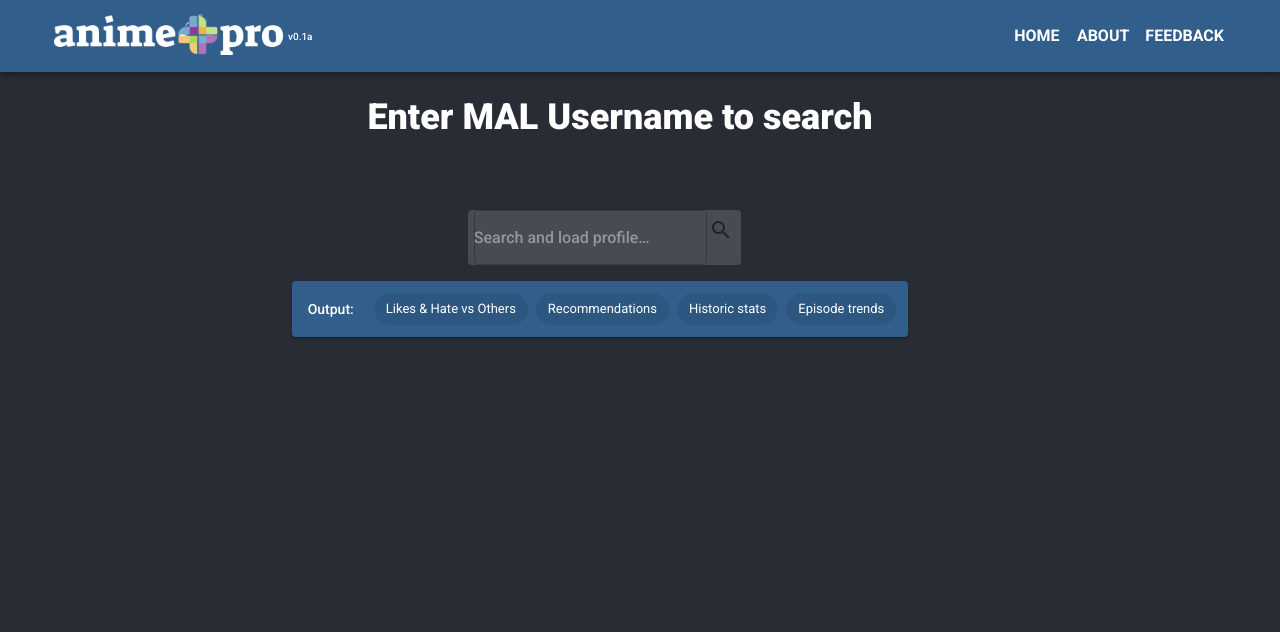
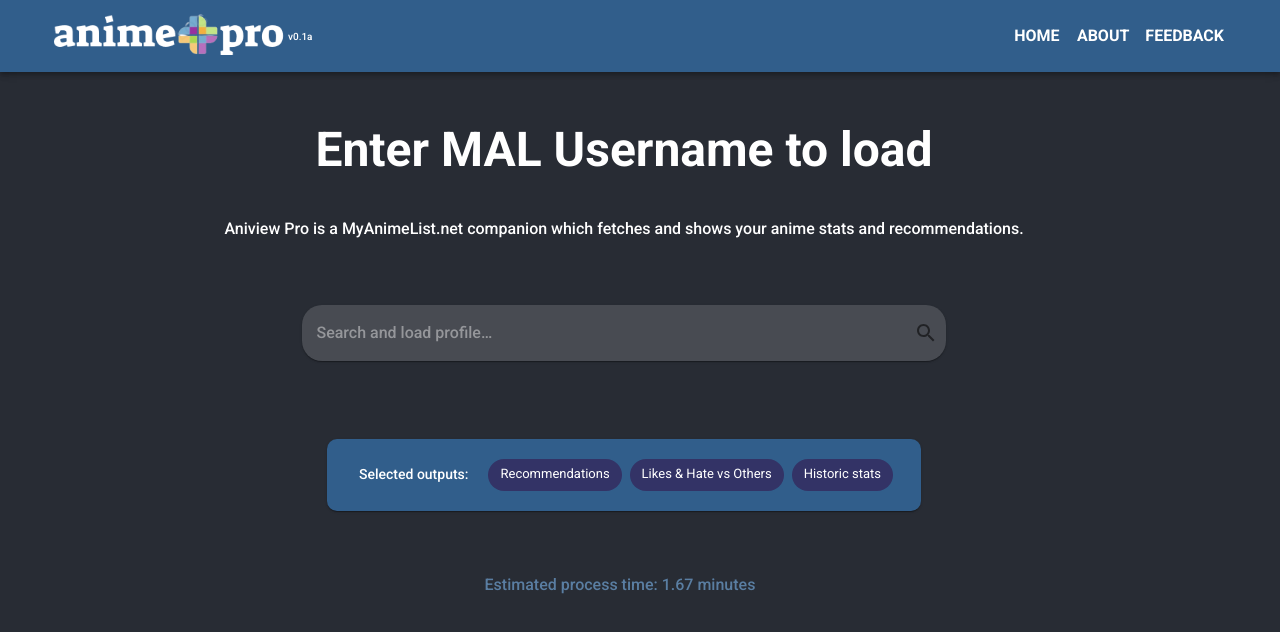
Before and after one commit to shanzei27/aniview-pro, a React (Create React App) app in the folder client/: page / in a window 1280 px wide. Shown: the top 632 px of the page. Built offline with nearby package versions, Linux system fonts and the light colour scheme; no server answers.

Commit message:
main search UI done

```diff
--- a/client/src/App.js
+++ b/client/src/App.js
@@ -38,6 +38,10 @@
     }
   },
   typography: {
+    lead: {
+      fontSize: 48,
+      fontWeight: 600,
+    },
     h1: {
       fontSize: 36,
       fontWeight: 800,
--- a/client/src/components/Appbar.js
+++ b/client/src/components/Appbar.js
@@ -145,7 +145,7 @@
 
   return (
     <>
-      <AppBarTop position="sticky" sx={{ zIndex: (theme) => theme.zIndex.drawer + 1, backgroundColor: "#315E8B" }}>
+      <AppBarTop position="sticky" sx={{ zIndex: (theme) => theme.zIndex.drawer + 1, backgroundColor: "#315E8B", marginBottom: '20px'}}>
       <Container maxWidth='85%'>
         <Toolbar >
         <Box
--- a/client/src/components/LikeVsHateSection/LikeVsHateRow.js
+++ b/client/src/components/LikeVsHateSection/LikeVsHateRow.js
@@ -13,7 +13,6 @@
 }));
 
 const LikeVsHateRow = (props) => {
-  debugger
   const [pageData, setPageData] = useState([...props.data["data"]]);
   console.log(pageData);
   return (
--- a/client/src/components/LikeVsHateSection/MALLikeVHateDataHandler.js
+++ b/client/src/components/LikeVsHateSection/MALLikeVHateDataHandler.js
@@ -23,18 +23,7 @@
 
   return (
     <>
-    {props.loading &&
-    <Box sx={{ width: `calc(100vw - 240` }}>
-      <PulseLoader color="#36d7b7" />
-      <LoadingText>This might take about a minute (for a list with 100 titles)</LoadingText>
-    </Box>
-    }
-
-    {!props.loading &&
-
       <LikeVsHateRow data={ props.lvhAnimeArray } getData = {getLikeVHateData} />
-
-    }
     </>
   )
 }
--- a/client/src/components/pagination/index.js
+++ b/client/src/components/pagination/index.js
@@ -4,7 +4,7 @@
 import { styled } from '@mui/material/styles';
 import React, { useState, useEffect } from 'react';
 
-let pageSize =  4;
+let pageSize =  6;
 
 const ContainerBox = styled(Box)(({ theme }) => ({
     textAlign: 'center',
@@ -22,9 +22,9 @@
     });
     const theme = useTheme;
     if (window.screen.width > 1800) {
+      pageSize = 8
+    } else {
       pageSize = 6
-    } else {
-      pageSize = 4
     }
 
 
--- a/client/src/pages/HomeLander.js
+++ b/client/src/pages/HomeLander.js
@@ -135,7 +135,7 @@
 
 const Main = styled('main', { shouldForwardProp: (prop) => prop !== 'open' })(({ theme, open }) => ({
   flexGrow: 1,
-  padding: theme.spacing(3),
+  padding: theme.spacing(2),
   transition: theme.transitions.create('margin', {
       easing: theme.transitions.easing.sharp,
       duration: theme.transitions.duration.leavingScreen
@@ -167,11 +167,13 @@
   display: 'flex',
   flexDirection: 'column',
   alignItems: 'center',
+  justifyContent: 'center',
   width: "100%"
 }));
 
 const HomeLander = (props) => {
-  const [likeVHateArray, setLikeVHateArray] = useState([{}]);
+
+  const [likeVHateArray, setLikeVHateArray] = useState([props.likeVHateArray]);
   const [open, setOpen] = useState(false);
   const theme = useTheme();
   const [anchorElNav, setAnchorElNav] = useState(null);
@@ -219,24 +221,14 @@
     <>
     <Box sx={{ display: 'flex',  width:'100%' }}>
     <CssBaseline />
-    <AppbarMain username={props.searchText} handleSearchTextChange={props.handleSearchTextChange}/>
     <DrawerLeft />
-
-
-
       <Main open={open}>
       <DrawerHeader />
       <ControlRow />
         <StyledGrid>
-        <Item>
-
-        </Item>
-          {/* <Item>
-          <MALIntegration />
-          </Item> */}
-          <Grid item xs={12} >
+          <Grid item xs={10} >
           <Item>
-            <MALLikeVHateDataHandler loading={props.loading} lvhAnimeArray={lvhAnimeArray} username={props.searchText} />
+              <MALLikeVHateDataHandler lvhAnimeArray={lvhAnimeArray} />
           </Item>
           </Grid>
         </StyledGrid>
--- a/client/src/pages/HomeSearchPage.js
+++ b/client/src/pages/HomeSearchPage.js
@@ -9,35 +9,28 @@
 import TextField from "@mui/material/TextField";
 import Chip from '@mui/material/Chip';
 import Paper from '@mui/material/Paper';
+import Alert from '@mui/material/Alert';
+import Slide from '@mui/material/Slide';
 
-const Search = styled(Box)(({ theme }) => ({
+const Search = styled(Paper)(({ theme }) => ({
     position: 'relative',
-    borderRadius: theme.shape.borderRadius,
+    borderRadius: 20,
+    display: "flex",
+    justifyContent: "center",
     backgroundColor: alpha(theme.palette.common.white, 0.15),
     '&:hover': {
       backgroundColor: alpha(theme.palette.common.white, 0.25),
     },
-    marginRight: theme.spacing(2),
-    marginLeft: 0,
-    width: '100%',
+    width: "100%",
     [theme.breakpoints.up('sm')]: {
-      marginLeft: theme.spacing(3),
-      width: 'auto',
+
     },
   }));
 
 const StyledTextField = styled(TextField)(({ theme }) => ({
-    color: 'inherit',
-    '& .MuiInputBase-input': {
-      padding: theme.spacing(2, 2, 2, 0),
-      // vertical padding + font size from searchIcon
-      paddingRight: `calc(1em + ${theme.spacing(4)})`,
       transition: theme.transitions.create('width'),
-      width: '100%',
-      [theme.breakpoints.up('md')]: {
-        width: '100%',
-      },
-    },}));
+      width: `calc(100% - ${theme.spacing(5)})`,
+  }));
 
     const StyledGrid = styled(Grid)(({ theme }) => ({
         padding: theme.spacing(1),
@@ -63,31 +56,63 @@
     const StyledPaper = styled(Paper)(({ theme }) => ({
         ...theme.typography.body2,
         padding: theme.spacing(2),
-        backgroundColor: theme.palette.primary.main
+        backgroundColor: theme.palette.primary.main,
+        borderRadius: 10,
+        width: "60%",
+        display: 'flex',
+        direction: "column",
+        justifyContent: 'center',
+        alignItems: 'center',
+        flexWrap: 'wrap',
+        listStyle: 'none',
     }));
 
     const ListItem = styled('li')(({ theme }) => ({
         margin: theme.spacing(0.5),
     }));
 
+    const SelectionLabel = styled(Typography)(({ theme }) => ({
+      color: 'white',
+      fontSize: '14px',
+      paddingRight: theme.spacing(2),
+      paddingLeft: theme.spacing(1),
+    }));
+
+    const TimeEstimateText = styled(Typography)(({ theme }) => ({
+      color: theme.palette.primary.light,
+      fontSize: '16px',
+      paddingRight: theme.spacing(2),
+      paddingLeft: theme.spacing(1),
+    }));
+
 const HomeSearchPage = (props) => {
-    const [barText, setBarText] = React.useState("");
+    const [barText, setBarText] = useState("");
+    const [fetchTimeEstimate,setFetchTimeEstimate] = useState(1.5);
+    const [showSelectionWarning, setShowSelectionWarning] = useState(false);
     const [chipSelection, setChipSelection] = useState({
-        "lvh": false,
-        "recommendations": false,
-        "history": false,
-        "episodic": false
+        "lvh": true,
+        "recommendations": true,
+        "history": true,
     })
     const [chipData, setChipData] = React.useState([
-        { key: 0, label: 'Likes & Hate vs Others', type: "lvh" },
-        { key: 1, label: 'Recommendations', type: "recommendations"  },
-        { key: 2, label: 'Historic stats', type: "history"  },
-        { key: 3, label: 'Episode trends', type: "episodic"  },
+        { key: 0, label: 'Recommendations', type: 'recommendations' },
+        { key: 1, label: 'Likes & Hate vs Others', type: 'lvh'  },
+        { key: 2, label: 'Historic stats', type: 'history'  },
       ]);
+    const warningRef = React.useRef(null);
 
     const submitHandler = (e) => {
         e.preventDefault();
-        props.handleSearchTextChange(barText);
+        if(Object.values(chipSelection).some(val => val)){
+          props.handleSearchTextChange(barText);
+        } else {
+          setShowSelectionWarning(true);
+        }
+
+    }
+
+    const warnToSelect = () => {
+
     }
 
     const handleOptionSelectChange = (type) => () => {
@@ -95,60 +120,69 @@
         const newObj = {...chipSelection};
         newObj[type] = bool;
         setChipSelection({...newObj});
-            console.log(chipSelection);
+        setShowSelectionWarning(false);
     };
 
-    const SelectionLabel = styled(Typography)(({ theme }) => ({
-        color: 'white',
-        fontSize: '14px',
-        paddingRight: theme.spacing(2),
-        paddingLeft: theme.spacing(1),
-      }));
+    const calculateTimeEstimate = () => {
+      let timeEst = 0;
+      if(chipSelection["recommendations"]){
+        timeEst += 20;
+      }
+      if(chipSelection["lvh"]){
+        timeEst += 60;
+      }
+      if(chipSelection["history"]){
+        timeEst += 20;
+      }
+      timeEst = (timeEst/60).toFixed(2);
+      setFetchTimeEstimate(timeEst);
+    }
+
+    useEffect( () => {
+      calculateTimeEstimate();
+    }, [chipSelection]);
 
   return (
     <>
     <CssBaseline/>
 
-    <StyledGrid container spacing={5}>
-            <Grid item xs={12}>
-            <Item><Typography variant='h1'>Enter MAL Username to search</Typography></Item>
+    <StyledGrid container spacing={4}>
+            <Grid item xs={10}>
+            <Item>
+              <Typography variant='lead'>Enter MAL Username to load</Typography>
+            </Item>
+            <Item><Typography variant='body1'>Aniview Pro is a MyAnimeList.net companion which fetches and shows your anime stats and recommendations.</Typography></Item>
             </Grid>
-            <Grid item xs={12} style={{paddingLeft: 0, paddingRight: 0}}>
-            <Item style={{width: '100%', height: "100%"}}>
-                <form onSubmit={submitHandler}>
+            <Grid item xs={10}>
+            <Item>
+                <form className="main-search-form" onSubmit={submitHandler} style={{width: "65%"}}>
                     <Search>
                         <StyledTextField
                         placeholder="Search and load profile…"
                         inputProps={{ 'aria-label': 'search' }}
                         value={props.searchText}
+                        sx={{
+                          "& fieldset": { border: 'none' },
+                        }}
                         onChange={(e) => {
                             setBarText(e.target.value);
                         }}
                         variant="outlined"
                         />
-                        <IconButton  sx={{width: '10%', height: "100%"}}
+                        <IconButton
                         type="submit"
                         variant="contained"
                     >
-                        <SearchIcon sx={{height: "100%"}}/>
+                    <SearchIcon sx={{height: "100%"}}/>
                     </IconButton>
                     </Search>
                 </form>
             </Item>
             </Grid>
-            <StyledPaper
-                sx={{
-                    display: 'flex',
-                    justifyContent: 'center',
-                    alignItems: 'center',
-                    flexWrap: 'wrap',
-                    listStyle: 'none',
-                    p: 1,
-                    m: 0,
-                }}
-                component="ul"
-                >
-                <SelectionLabel>Output:</SelectionLabel>
+            <Grid item xs={10}>
+            <Item>
+            <StyledPaper component="ul" ref={warningRef}>
+                <SelectionLabel>Selected outputs:</SelectionLabel>
                 {chipData.map((data) => {
                     return (
                     <ListItem key={data.key}>
@@ -164,6 +198,14 @@
                     );
                 })}
             </StyledPaper>
+              <Slide in={showSelectionWarning} container={warningRef.current}>
+                <Alert sx={{width: "60%"}} severity="warning" variant="filled">Please select at least one to continue.</Alert>
+              </Slide>
+            {fetchTimeEstimate > 0 &&
+              <TimeEstimateText>Estimated process time: {fetchTimeEstimate} minutes</TimeEstimateText>
+            }
+            </Item>
+            </Grid>
       </StyledGrid>
 
     </>
```
Also changed, not shown: client/src/pages/HomeMain.js (+8 -8 lines), 1 other file (tests, documents, lock files or other folders).
